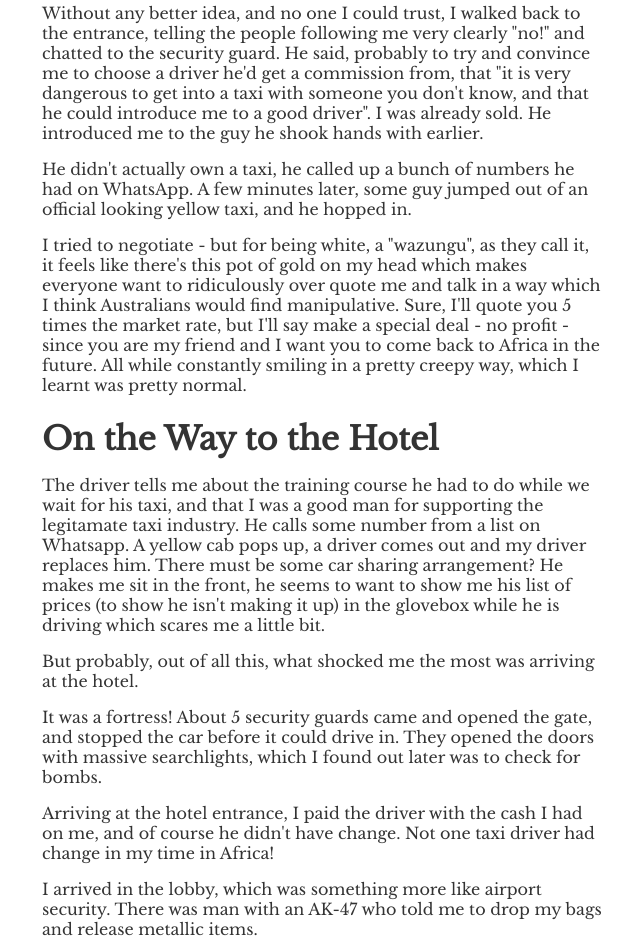
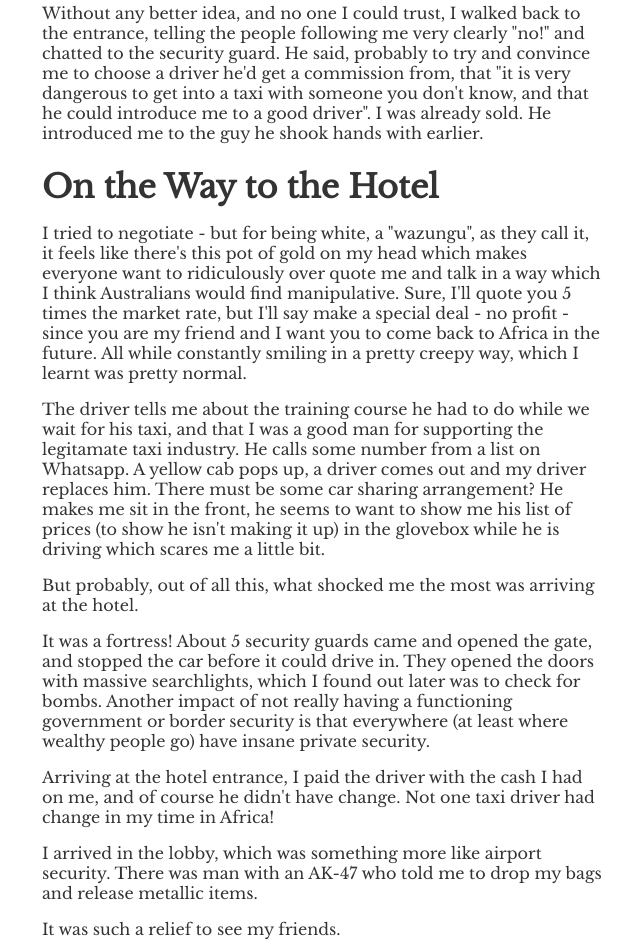
Before and after one commit to nathancspencer/website, an Eleventy site: page pages/africa_1.md in a window 1280 px wide. Shown: the part 1924-2866 px from the top of the page, without its empty margins (318-958 px from the left). Built offline with nearby package versions, Linux system fonts and the light colour scheme; Eleventy itself is replaced by a stand-in of ours; files that its build step writes are made by us from their sources.

Commit message:
some typos fixed

```diff
--- a/pages/africa_1.md
+++ b/pages/africa_1.md
@@ -47,17 +47,15 @@
 
 Without any better idea, and no one I could trust, I walked back to the entrance, telling the people following me very clearly "no!" and chatted to the security guard. He said, probably to try and convince me to choose a driver he'd get a commission from, that "it is very dangerous to get into a taxi with someone you don't know, and that he could introduce me to a good driver". I was already sold. He introduced me to the guy he shook hands with earlier.
 
-He didn't actually own a taxi, he called up a bunch of numbers he had on WhatsApp. A few minutes later, some guy jumped out of an official looking yellow taxi, and he hopped in.
+## On the Way to the Hotel
 
 I tried to negotiate - but for being white, a "wazungu", as they call it, it feels like there's this pot of gold on my head which makes everyone want to ridiculously over quote me and talk in a way which I think Australians would find manipulative. Sure, I'll quote you 5 times the market rate, but I'll say make a special deal - no profit - since you are my friend and I want you to come back to Africa in the future. All while constantly smiling in a pretty creepy way, which I learnt was pretty normal.
-
-## On the Way to the Hotel
 
 The driver tells me about the training course he had to do while we wait for his taxi, and that I was a good man for supporting the legitamate taxi industry. He calls some number from a list on Whatsapp. A yellow cab pops up, a driver comes out and my driver replaces him. There must be some car sharing arrangement? He makes me sit in the front, he seems to want to show me his list of prices (to show he isn't making it up) in the glovebox while he is driving which scares me a little bit.
 
 But probably, out of all this, what shocked me the most was arriving at the hotel.
 
-It was a fortress! About 5 security guards came and opened the gate, and stopped the car before it could drive in. They opened the doors with massive searchlights, which I found out later was to check for bombs.
+It was a fortress! About 5 security guards came and opened the gate, and stopped the car before it could drive in. They opened the doors with massive searchlights, which I found out later was to check for bombs. Another impact of not really having a functioning government or border security is that everywhere (at least where wealthy people go)  have insane private security.
 
 Arriving at the hotel entrance, I paid the driver with the cash I had on me, and of course he didn't have change. Not one taxi driver had change in my time in Africa!
 
```
